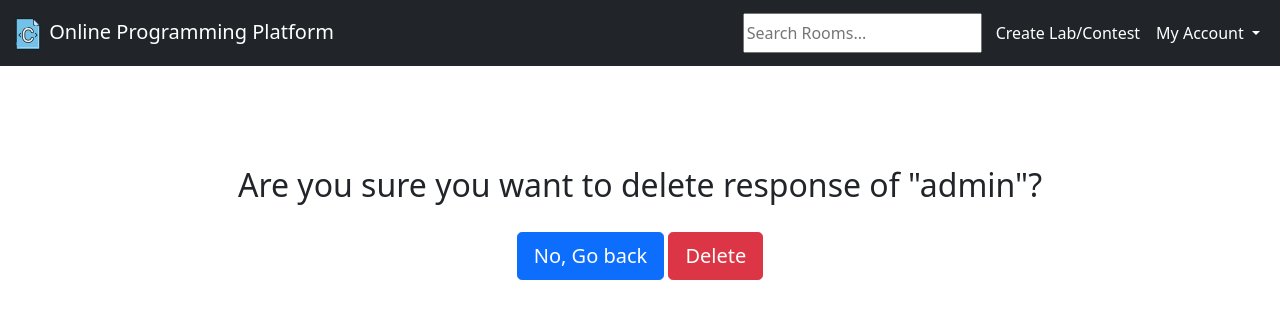
After one commit to GeethaCharan31/OnlineProgrammingLab, a Django app: page /delete_response/4/7/10/ in a window 1280 px wide. The commit adds this page. Shown: the top 319 px of the page. Run offline with Django 3.2, Linux system fonts and the light colour scheme; a user stored in the database is signed in; data comes from the database, SQL or seed files in the repository; both versions use the stored data as it was after the commit.

Commit message:
delete responses feature added

```diff
--- a/base/urls.py
+++ b/base/urls.py
@@ -14,7 +14,9 @@ urlpatterns = [
     # view responses
     path('room_responses/<str:pk>', views.roomResponses, name="roomResponses"),
     path('question_responses/<str:pk>/<str:pk2>', views.questionResponses, name="questionResponses"),
+
     # path('view_response/<str:pk>/<str:pk2>/<str:pk3>/', views.viewResponses, name="viewResponses"),
+    path('delete_response/<str:pk>/<str:pk2>/<str:pk3>/', views.deleteResponse, name="deleteResponse"),
 
     path('create_question/<str:pk>', views.createQuestion, name="createQuestion"),
     # path('create_question2/', views.createQuestion2, name="createQuestion2"),
--- a/base/views.py
+++ b/base/views.py
@@ -202,7 +202,7 @@ def questionResponses(request, pk, pk2):
     context = {'solutions': solutions, 'room': room, 'question': question}
     return render(request, "responses.html", context)
 
-
+# shifted to compiler-app
 @login_required(login_url='login')
 def viewResponses(request, pk, pk2, pk3):
     room = Room.objects.get(id=pk)
@@ -215,3 +215,18 @@ def viewResponses(request, pk, pk2, pk3):
 
     context = {'form': form, 'question': question}
     return render(request, "view_response_question.html", context)
+
+@login_required(login_url='login')
+def deleteResponse(request, pk, pk2, pk3):
+    room = Room.objects.get(id=pk)
+    question = Question.objects.get(id=pk2)
+    solution = Solution.objects.get(id=pk3)
+
+    # checking for valid host
+    if request.user != room.host:
+        return HttpResponse("You can't do this ...")
+
+    if request.method == "POST":
+        solution.delete()
+        return redirect('home')
+    return render(request, "deleteResponse.html", {'obj': solution.user.username})
--- /dev/null
+++ b/templates/deleteResponse.html
@@ -0,0 +1,25 @@
+{% extends 'main.html' %}
+
+{% block content %}
+<style>
+    .delete_div{
+        text-align:center;
+        padding-top:100px;
+    }
+    .delete_div h2{
+        padding-bottom:20px;
+    }
+
+</style>
+
+
+<div class="delete_div">
+    <form method="POST" action="">
+        {% csrf_token %}
+        <h2>Are you sure you want to delete response of "{{obj}}"?</h2>
+        <a class="btn btn-primary btn-lg" href="{{request.META.HTTP_REFERER}}" role="button">No, Go back</a>
+        <button class="btn btn-danger btn-lg" type="submit">Delete</button>
+    </form>
+</div>
+
+{% endblock %}
--- a/templates/responses.html
+++ b/templates/responses.html
@@ -10,6 +10,7 @@
         <th scope="col">Question Title</th>
         <th scope="col">Room/Lab Title</th>
         <th scope="col">Code</th>
+        <th scope="col">Delete</th>
     </tr>
     </thead>
     <tbody>
@@ -20,6 +21,7 @@
         <td>{{sol.question}}</td>
         <td>{{sol.room}}</td>
         <td><a href="//{{request.get_host}}/view_response/{{room.id}}/{{sol.question.id}}/{{sol.id}}/"> Check Code </a></td>
+        <td><a href="//{{request.get_host}}/delete_response/{{room.id}}/{{sol.question.id}}/{{sol.id}}/"> Delete Response </a></td>
     </tr>
     {% endfor %}
     </tbody>
```
Also changed, not shown: db.sqlite3.
